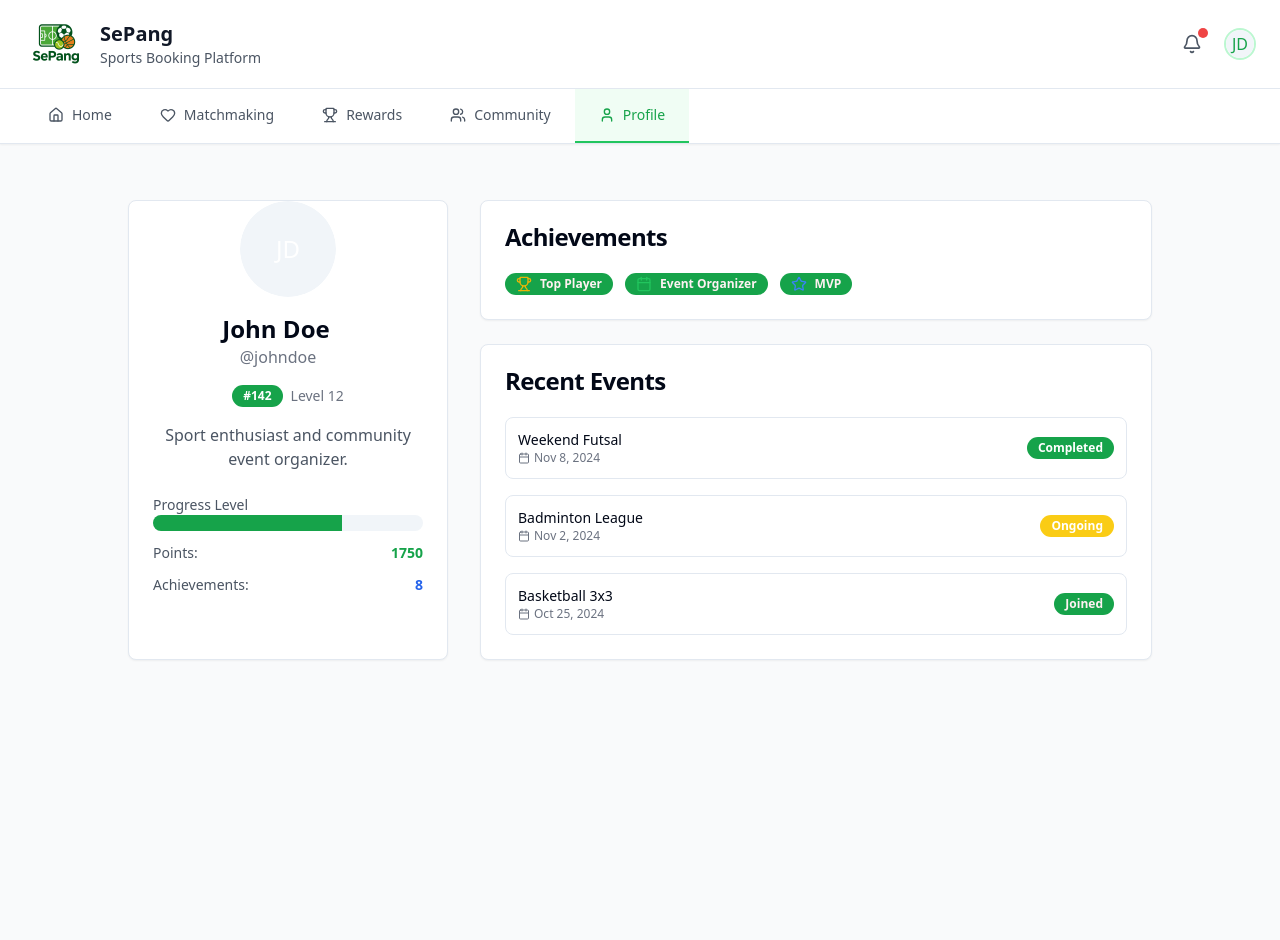
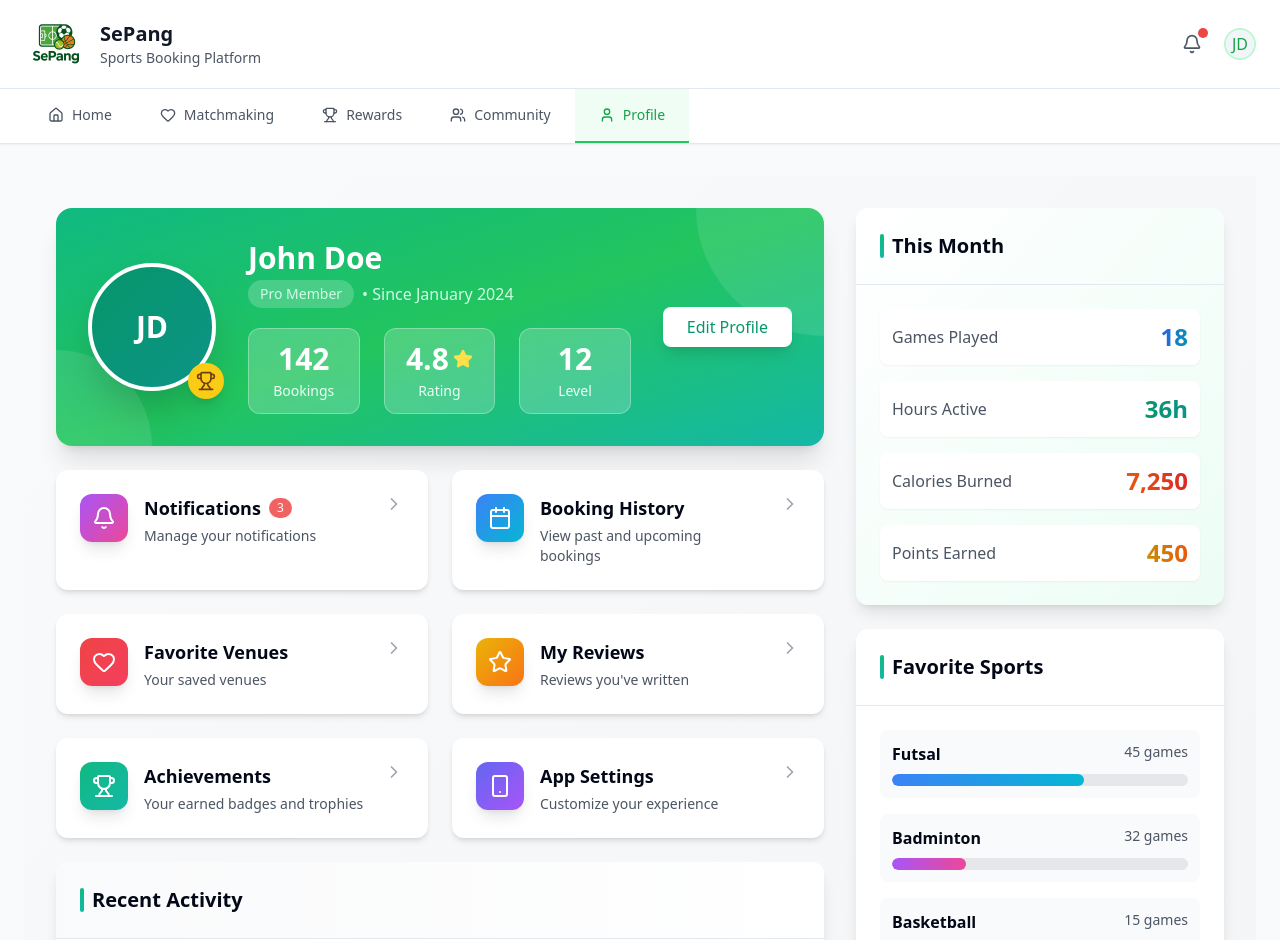
Before and after one commit to Frederickkrisna/SePang, a React (Vite) app: page /profile in a window 1280 px wide. Shown: the top 940 px of the page. Built offline with nearby package versions, Linux system fonts and the light colour scheme; the HTML template or start-up script is replaced by a standard one.

Commit message:
fixing conflicts and improving profile pages

```diff
--- a/package.json
+++ b/package.json
@@ -10,13 +10,11 @@
     "preview": "vite preview"
   },
   "dependencies": {
-    "class-variance-authority": "^0.7.1",
     "eslint-config-next": "^15.5.4",
     "lucide-react": "^0.545.0",
     "react": "^19.2.0",
     "react-dom": "^19.2.0",
     "react-router-dom": "^7.9.5",
-    "tailwind-variants": "^3.1.1",
     "tailwindcss": "^3.4.18"
   },
   "devDependencies": {
--- a/src/pages/Matchmaking.jsx
+++ b/src/pages/Matchmaking.jsx
@@ -208,7 +208,7 @@ export default function Matchmaking() {
       {/* Main Content */}
       <div className="lg:col-span-2 space-y-6">
         <div className="text-center mb-8">
-          <h1 className="text-3xl mb-3">Cari Teman Sparing 🤝</h1>
+          <h1 className="text-3xl font-bold mb-3">Cari Teman Sparing 🤝</h1>
           <p className="text-gray-600 text-lg">Temukan lawan atau partner olahraga yang sesuai!</p>
         </div>
 
--- a/src/pages/Profile.jsx
+++ b/src/pages/Profile.jsx
@@ -1,276 +1,211 @@
-import React, { useState } from 'react'
-import { Card, CardHeader, CardContent, CardTitle } from '@/components/ui/card'
-import { Avatar, AvatarFallback } from '@/components/ui/avatar'
-import { Badge } from '@/components/ui/badge'
-import { Progress } from '@/components/ui/progress'
-import { Trophy, Calendar, Star, Edit2, Check, X } from 'lucide-react'
+import React from 'react'
+import { Bell, Calendar, Heart, Star, Trophy, Users, Smartphone, ChevronRight } from 'lucide-react'
 
 export default function Profile() {
-  const [user, setUser] = useState({
-    name: "John Doe",
-    username: "@johndoe",
-    rank: "#142",
-    level: 12,
-    points: 1750,
-    achievements: 8,
-    bio: "Sport enthusiast and community event organizer.",
-    avatar: "JD",
-    avatarImage: null
-  })
-
-  const [editMode, setEditMode] = useState({
-    name: false,
-    username: false,
-    bio: false,
-    avatar: false
-  })
-
-  const [tempValues, setTempValues] = useState({
-    name: user.name,
-    username: user.username,
-    bio: user.bio,
-    avatar: user.avatar,
-    avatarImage: user.avatarImage
-  })
-
-  const handleImageUpload = (e) => {
-    const file = e.target.files[0]
-    if (file && file.type.startsWith('image/')) {
-      const reader = new FileReader()
-      reader.onload = (event) => {
-        setUser({ ...user, avatarImage: event.target.result })
-      }
-      reader.readAsDataURL(file)
-    }
-  }
-
-  const removeImage = () => {
-    setUser({ ...user, avatarImage: null })
-  }
-
-  const startEdit = (field) => {
-    setEditMode({ ...editMode, [field]: true })
-    setTempValues({ ...tempValues, [field]: user[field] })
-  }
-
-  const saveEdit = (field) => {
-    setUser({ ...user, [field]: tempValues[field] })
-    setEditMode({ ...editMode, [field]: false })
-  }
-
-  const cancelEdit = (field) => {
-    setTempValues({ ...tempValues, [field]: user[field] })
-    setEditMode({ ...editMode, [field]: false })
-  }
-
-  const recentEvents = [
-    { name: "Weekend Futsal", date: "Nov 8, 2024", status: "Completed" },
-    { name: "Badminton League", date: "Nov 2, 2024", status: "Ongoing" },
-    { name: "Basketball 3x3", date: "Oct 25, 2024", status: "Joined" }
-  ]
-
-  const badges = [
-    { name: "Top Player", icon: <Trophy className="w-4 h-4 text-yellow-500" /> },
-    { name: "Event Organizer", icon: <Calendar className="w-4 h-4 text-green-500" /> },
-    { name: "MVP", icon: <Star className="w-4 h-4 text-blue-500" /> }
-  ]
-
   return (
-    <div className="min-h-screen bg-gray-50 p-6">
-      <div className="max-w-5xl mx-auto grid grid-cols-1 lg:grid-cols-3 gap-8">
-        {/* LEFT PROFILE CARD */}
-        <Card className="lg:col-span-1">
-          <CardContent className="flex flex-col items-center py-8">
-            <div className="relative group">
-              <Avatar className="w-24 h-24 mb-4">
-                {user.avatarImage ? (
-                  <img src={user.avatarImage} alt="Profile" className="w-full h-full object-cover" />
-                ) : (
-                  <AvatarFallback className="bg-green-600 text-white text-2xl">
-                    {user.avatar}
-                  </AvatarFallback>
-                )}
-              </Avatar>
-              <div className="absolute bottom-3 right-0 flex gap-1">
-                <label className="bg-white rounded-full p-1.5 shadow-lg opacity-0 group-hover:opacity-100 transition-opacity cursor-pointer hover:bg-gray-100">
-                  <Edit2 className="w-3 h-3 text-gray-600" />
-                  <input
-                    type="file"
-                    accept="image/*"
-                    onChange={handleImageUpload}
-                    className="hidden"
-                  />
-                </label>
-                {user.avatarImage && (
-                  <button
-                    onClick={removeImage}
-                    className="bg-red-500 rounded-full p-1.5 shadow-lg opacity-0 group-hover:opacity-100 transition-opacity hover:bg-red-600"
-                  >
-                    <X className="w-3 h-3 text-white" />
+    <div className="min-h-screen bg-gradient-to-br from-gray-50 to-gray-100 p-8">
+      <div className="max-w-7xl mx-auto">
+        <div className="grid grid-cols-1 lg:grid-cols-3 gap-8">
+          {/* Main Content */}
+          <div className="lg:col-span-2 space-y-6">
+            {/* Profile Header */}
+            <div className="bg-gradient-to-br from-emerald-500 via-green-500 to-teal-500 rounded-2xl shadow-xl overflow-hidden relative">
+              <div className="absolute top-0 right-0 w-64 h-64 bg-white opacity-10 rounded-full -mr-32 -mt-32"></div>
+              <div className="absolute bottom-0 left-0 w-48 h-48 bg-white opacity-10 rounded-full -ml-24 -mb-24"></div>
+              <div className="p-8 relative">
+                <div className="flex items-center gap-8">
+                  <div className="relative">
+                    <div className="w-32 h-32 border-4 border-white shadow-2xl rounded-full bg-gradient-to-br from-emerald-600 to-teal-600 flex items-center justify-center text-white text-3xl font-bold">
+                      JD
+                    </div>
+                    <div className="absolute -bottom-2 -right-2 bg-yellow-400 rounded-full p-2 shadow-lg">
+                      <Trophy className="w-5 h-5 text-yellow-900" />
+                    </div>
+                  </div>
+                  <div className="flex-1">
+                    <h2 className="text-3xl font-bold text-white mb-1">John Doe</h2>
+                    <p className="text-emerald-100 mb-5 flex items-center gap-2">
+                      <span className="bg-white/20 px-3 py-1 rounded-full text-sm">Pro Member</span>
+                      <span>• Since January 2024</span>
+                    </p>
+                    <div className="grid grid-cols-3 gap-6">
+                      <div className="text-center bg-white/20 backdrop-blur-sm rounded-xl p-3 border border-white/30">
+                        <p className="text-3xl font-bold text-white mb-1">142</p>
+                        <p className="text-emerald-50 text-sm">Bookings</p>
+                      </div>
+                      <div className="text-center bg-white/20 backdrop-blur-sm rounded-xl p-3 border border-white/30">
+                        <p className="text-3xl font-bold text-white mb-1 flex items-center justify-center gap-1">
+                          4.8 <Star className="w-5 h-5 fill-yellow-300 text-yellow-300" />
+                        </p>
+                        <p className="text-emerald-50 text-sm">Rating</p>
+                      </div>
+                      <div className="text-center bg-white/20 backdrop-blur-sm rounded-xl p-3 border border-white/30">
+                        <p className="text-3xl font-bold text-white mb-1">12</p>
+                        <p className="text-emerald-50 text-sm">Level</p>
+                      </div>
+                    </div>
+                  </div>
+                  <button className="bg-white text-emerald-600 hover:bg-emerald-50 shadow-lg px-6 py-2 rounded-lg font-medium transition-colors">
+                    Edit Profile
                   </button>
-                )}
+                </div>
               </div>
             </div>
 
-
-
-            <div className="w-full flex flex-col items-center">
-              {editMode.name ? (
-                <div className="flex items-center gap-2 mb-2">
-                  <input
-                    type="text"
-                    value={tempValues.name}
-                    onChange={(e) => setTempValues({ ...tempValues, name: e.target.value })}
-                    className="px-3 py-1 border rounded text-xl font-bold text-center"
-                  />
-                  <button onClick={() => saveEdit('name')} className="text-green-600 hover:text-green-700">
-                    <Check className="w-4 h-4" />
-                  </button>
-                  <button onClick={() => cancelEdit('name')} className="text-red-600 hover:text-red-700">
-                    <X className="w-4 h-4" />
-                  </button>
-                </div>
-              ) : (
-                <div className="flex items-center gap-2 group">
-                  <h2 className="text-2xl font-bold">{user.name}</h2>
-                  <button
-                    onClick={() => startEdit('name')}
-                    className="opacity-0 group-hover:opacity-100 transition-opacity"
-                  >
-                    <Edit2 className="w-4 h-4 text-gray-400 hover:text-gray-600" />
-                  </button>
-                </div>
-              )}
-
-              {editMode.username ? (
-                <div className="flex items-center gap-2">
-                  <input
-                    type="text"
-                    value={tempValues.username}
-                    onChange={(e) => setTempValues({ ...tempValues, username: e.target.value })}
-                    className="px-2 py-1 border rounded text-sm text-center"
-                  />
-                  <button onClick={() => saveEdit('username')} className="text-green-600 hover:text-green-700">
-                    <Check className="w-3 h-3" />
-                  </button>
-                  <button onClick={() => cancelEdit('username')} className="text-red-600 hover:text-red-700">
-                    <X className="w-3 h-3" />
-                  </button>
-                </div>
-              ) : (
-                <div className="flex items-center gap-2 group">
-                  <p className="text-gray-500">{user.username}</p>
-                  <button
-                    onClick={() => startEdit('username')}
-                    className="opacity-0 group-hover:opacity-100 transition-opacity"
-                  >
-                    <Edit2 className="w-3 h-3 text-gray-400 hover:text-gray-600" />
-                  </button>
-                </div>
-              )}
+            {/* Menu Grid */}
+            <div className="grid grid-cols-1 md:grid-cols-2 gap-6">
+              {[
+                { icon: Bell, label: "Notifications", badge: "3", desc: "Manage your notifications", color: "from-purple-500 to-pink-500" },
+                { icon: Calendar, label: "Booking History", desc: "View past and upcoming bookings", color: "from-blue-500 to-cyan-500" },
+                { icon: Heart, label: "Favorite Venues", desc: "Your saved venues", color: "from-red-500 to-rose-500" },
+                { icon: Star, label: "My Reviews", desc: "Reviews you've written", color: "from-yellow-500 to-orange-500" },
+                { icon: Trophy, label: "Achievements", desc: "Your earned badges and trophies", color: "from-emerald-500 to-teal-500" },
+                { icon: Smartphone, label: "App Settings", desc: "Customize your experience", color: "from-indigo-500 to-purple-500" }
+              ].map((item, index) => {
+                const IconComponent = item.icon
+                return (
+                  <div key={index} className="cursor-pointer hover:shadow-2xl transition-all hover:scale-105 hover:-translate-y-1 shadow-md overflow-hidden group bg-white rounded-xl relative">
+                    <div className={`absolute inset-0 bg-gradient-to-br ${item.color} opacity-0 group-hover:opacity-10 transition-opacity`}></div>
+                    <div className="p-6 relative">
+                      <div className="flex items-start gap-4">
+                        <div className={`p-3 bg-gradient-to-br ${item.color} rounded-xl shadow-lg group-hover:scale-110 transition-transform`}>
+                          <IconComponent className="w-6 h-6 text-white" />
+                        </div>
+                        <div className="flex-1">
+                          <div className="flex items-center gap-2 mb-1">
+                            <h3 className="text-lg font-semibold">{item.label}</h3>
+                            {item.badge && (
+                              <span className="text-xs bg-red-500 text-white px-2 py-0.5 rounded-full animate-pulse">{item.badge}</span>
+                            )}
+                          </div>
+                          <p className="text-gray-600 text-sm">{item.desc}</p>
+                        </div>
+                        <ChevronRight className="w-5 h-5 text-gray-400 group-hover:translate-x-1 transition-transform" />
+                      </div>
+                    </div>
+                  </div>
+                )
+              })}
             </div>
 
-            <div className="mt-4 flex items-center gap-2">
-              <Badge className="bg-green-500 text-white">{user.rank}</Badge>
-              <span className="text-sm text-gray-500">Level {user.level}</span>
+            {/* Recent Activity */}
+            <div className="shadow-lg bg-white rounded-xl overflow-hidden">
+              <div className="border-b bg-gradient-to-r from-gray-50 to-white p-6">
+                <h3 className="flex items-center gap-2 text-xl font-bold">
+                  <div className="w-1 h-6 bg-gradient-to-b from-emerald-500 to-teal-500 rounded-full"></div>
+                  Recent Activity
+                </h3>
+              </div>
+              <div className="p-6">
+                <div className="space-y-3">
+                  {[
+                    { action: "Booked Futsal at SportCenter Jakarta", time: "2 hours ago", icon: Calendar, color: "from-blue-500 to-cyan-500" },
+                    { action: "Earned 'Weekly Warrior' achievement", time: "1 day ago", icon: Trophy, color: "from-yellow-500 to-orange-500" },
+                    { action: "Rated BadmintonArena Kemang (5 stars)", time: "2 days ago", icon: Star, color: "from-purple-500 to-pink-500" },
+                    { action: "Joined Liga Futsal Mingguan", time: "3 days ago", icon: Users, color: "from-emerald-500 to-teal-500" }
+                  ].map((activity, index) => {
+                    const IconComponent = activity.icon
+                    return (
+                      <div key={index} className="flex items-center gap-4 p-4 border rounded-xl hover:shadow-md transition-all hover:border-emerald-300 bg-white">
+                        <div className={`p-3 bg-gradient-to-br ${activity.color} rounded-xl shadow-md`}>
+                          <IconComponent className="w-5 h-5 text-white" />
+                        </div>
+                        <div className="flex-1">
+                          <p className="font-medium">{activity.action}</p>
+                          <p className="text-sm text-gray-500">{activity.time}</p>
+                        </div>
+                      </div>
+                    )
+                  })}
+                </div>
+              </div>
+            </div>
+          </div>
+
+          {/* Sidebar */}
+          <div className="space-y-6">
+            {/* Quick Stats */}
+            <div className="shadow-lg bg-gradient-to-br from-white to-emerald-50 rounded-xl overflow-hidden">
+              <div className="border-b p-6">
+                <h3 className="flex items-center gap-2 text-xl font-bold">
+                  <div className="w-1 h-6 bg-gradient-to-b from-emerald-500 to-teal-500 rounded-full"></div>
+                  This Month
+                </h3>
+              </div>
+              <div className="space-y-4 p-6">
+                <div className="flex justify-between items-center p-3 bg-white rounded-lg shadow-sm">
+                  <span className="text-gray-600 font-medium">Games Played</span>
+                  <span className="text-2xl font-bold bg-gradient-to-r from-blue-600 to-cyan-600 bg-clip-text text-transparent">18</span>
+                </div>
+                <div className="flex justify-between items-center p-3 bg-white rounded-lg shadow-sm">
+                  <span className="text-gray-600 font-medium">Hours Active</span>
+                  <span className="text-2xl font-bold bg-gradient-to-r from-emerald-600 to-teal-600 bg-clip-text text-transparent">36h</span>
+                </div>
+                <div className="flex justify-between items-center p-3 bg-white rounded-lg shadow-sm">
+                  <span className="text-gray-600 font-medium">Calories Burned</span>
+                  <span className="text-2xl font-bold bg-gradient-to-r from-orange-600 to-red-600 bg-clip-text text-transparent">7,250</span>
+                </div>
+                <div className="flex justify-between items-center p-3 bg-white rounded-lg shadow-sm">
+                  <span className="text-gray-600 font-medium">Points Earned</span>
+                  <span className="text-2xl font-bold bg-gradient-to-r from-yellow-600 to-orange-600 bg-clip-text text-transparent">450</span>
+                </div>
+              </div>
             </div>
 
-            {editMode.bio ? (
-              <div className="w-full mt-4">
-                <textarea
-                  value={tempValues.bio}
-                  onChange={(e) => setTempValues({ ...tempValues, bio: e.target.value })}
-                  className="w-full px-3 py-2 border rounded text-sm text-center"
-                  rows={3}
-                />
-                <div className="flex justify-center gap-2 mt-2">
-                  <button
-                    onClick={() => saveEdit('bio')}
-                    className="px-3 py-1 bg-green-600 text-white rounded text-sm hover:bg-green-700"
-                  >
-                    Save
-                  </button>
-                  <button
-                    onClick={() => cancelEdit('bio')}
-                    className="px-3 py-1 bg-gray-300 text-gray-700 rounded text-sm hover:bg-gray-400"
-                  >
-                    Cancel
-                  </button>
-                </div>
+            {/* Favorite Sports */}
+            <div className="shadow-lg bg-white rounded-xl overflow-hidden">
+              <div className="border-b p-6">
+                <h3 className="flex items-center gap-2 text-xl font-bold">
+                  <div className="w-1 h-6 bg-gradient-to-b from-emerald-500 to-teal-500 rounded-full"></div>
+                  Favorite Sports
+                </h3>
               </div>
-            ) : (
-              <div className="group relative w-full">
-                <p className="text-center text-gray-600 mt-4">{user.bio}</p>
-                <button
-                  onClick={() => startEdit('bio')}
-                  className="absolute top-1 right-1 opacity-0 group-hover:opacity-100 transition-opacity"
-                >
-                  <Edit2 className="w-3 h-3 text-gray-400 hover:text-gray-600" />
+              <div className="space-y-4 p-6">
+                {[
+                  { sport: "Futsal", games: 45, percentage: 65, color: "from-blue-500 to-cyan-500" },
+                  { sport: "Badminton", games: 32, percentage: 25, color: "from-purple-500 to-pink-500" },
+                  { sport: "Basketball", games: 15, percentage: 10, color: "from-orange-500 to-red-500" }
+                ].map((sport, index) => (
+                  <div key={index} className="p-3 bg-gray-50 rounded-lg hover:bg-gray-100 transition-colors">
+                    <div className="flex justify-between mb-2">
+                      <span className="font-semibold">{sport.sport}</span>
+                      <span className="text-sm text-gray-600 font-medium">{sport.games} games</span>
+                    </div>
+                    <div className="relative h-3 bg-gray-200 rounded-full overflow-hidden">
+                      <div
+                        className={`absolute left-0 top-0 h-full bg-gradient-to-r ${sport.color} rounded-full transition-all duration-1000`}
+                        style={{ width: `${sport.percentage}%` }}
+                      ></div>
+                    </div>
+                  </div>
+                ))}
+              </div>
+            </div>
+
+            {/* Account Settings */}
+            <div className="shadow-lg bg-white rounded-xl overflow-hidden">
+              <div className="border-b p-6">
+                <h3 className="flex items-center gap-2 text-xl font-bold">
+                  <div className="w-1 h-6 bg-gradient-to-b from-emerald-500 to-teal-500 rounded-full"></div>
+                  Account
+                </h3>
+              </div>
+              <div className="space-y-3 p-6">
+                <button className="w-full px-4 py-3 border rounded-lg text-left hover:bg-gray-50 transition-colors font-medium">
+                  Privacy Settings
+                </button>
+                <button className="w-full px-4 py-3 border rounded-lg text-left hover:bg-gray-50 transition-colors font-medium">
+                  Payment Methods
+                </button>
+                <button className="w-full px-4 py-3 border rounded-lg text-left hover:bg-gray-50 transition-colors font-medium">
+                  Support & Help
+                </button>
+                <button className="w-full px-4 py-3 border border-red-200 rounded-lg text-left hover:bg-red-50 transition-colors text-red-600 font-medium">
+                  Sign Out
                 </button>
               </div>
-            )}
-
-            <div className="w-full mt-6 space-y-3">
-              <div>
-                <p className="text-sm text-gray-600">Progress Level</p>
-                <Progress value={70} className="h-2" />
-              </div>
-              <div className="flex justify-between text-sm">
-                <span className="text-gray-600">Points:</span>
-                <span className="font-bold text-green-600">{user.points}</span>
-              </div>
-              <div className="flex justify-between text-sm">
-                <span className="text-gray-600">Achievements:</span>
-                <span className="font-bold text-blue-600">{user.achievements}</span>
-              </div>
             </div>
-          </CardContent>
-        </Card>
-
-        {/* RIGHT CONTENT */}
-        <div className="lg:col-span-2 space-y-6">
-          <Card>
-            <CardHeader>
-              <CardTitle>Achievements</CardTitle>
-            </CardHeader>
-            <CardContent className="flex flex-wrap gap-3">
-              {badges.map((badge, index) => (
-                <Badge key={index} className="flex items-center gap-2 bg-gray-100 text-gray-700">
-                  {badge.icon}
-                  {badge.name}
-                </Badge>
-              ))}
-            </CardContent>
-          </Card>
-
-          <Card>
-            <CardHeader>
-              <CardTitle>Recent Events</CardTitle>
-            </CardHeader>
-            <CardContent className="space-y-4">
-              {recentEvents.map((event, index) => (
-                <div key={index} className="p-3 border rounded-lg flex justify-between items-center hover:bg-gray-50 transition-colors">
-                  <div>
-                    <p className="font-medium text-sm">{event.name}</p>
-                    <p className="text-xs text-gray-500 flex items-center gap-1">
-                      <Calendar className="w-3 h-3" /> {event.date}
-                    </p>
-                  </div>
-                  <Badge
-                    className={
-                      event.status === "Completed"
-                        ? "bg-green-500 text-white"
-                        : event.status === "Ongoing"
-                        ? "bg-yellow-400 text-white"
-                        : "bg-gray-300 text-gray-800"
-                    }
-                  >
-                    {event.status}
-                  </Badge>
-                </div>
-              ))}
-            </CardContent>
-          </Card>
+          </div>
         </div>
       </div>
     </div>
--- a/vite.config.js
+++ b/vite.config.js
@@ -4,9 +4,5 @@ import react from '@vitejs/plugin-react'
 // https://vitejs.dev/config/
 export default defineConfig({
   plugins: [react()],
-  resolve: {
-    alias: {
-      '@': '/src',       // supaya kamu bisa import pakai '@/components/Navbar'
-    },
-  },
+
 })
```
Also changed, not shown: src/pages/Community.jsx (+7 -7 lines), 1 other file (tests, documents, lock files or other folders).
